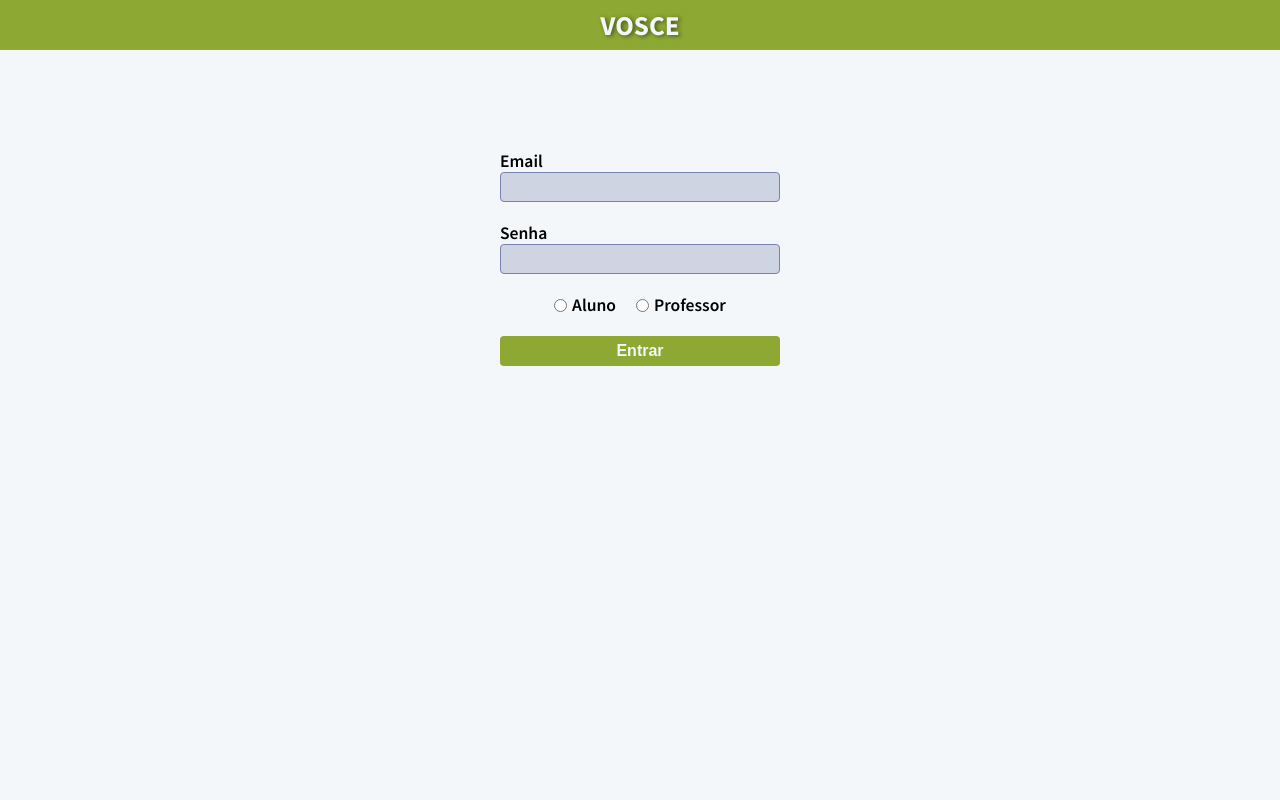
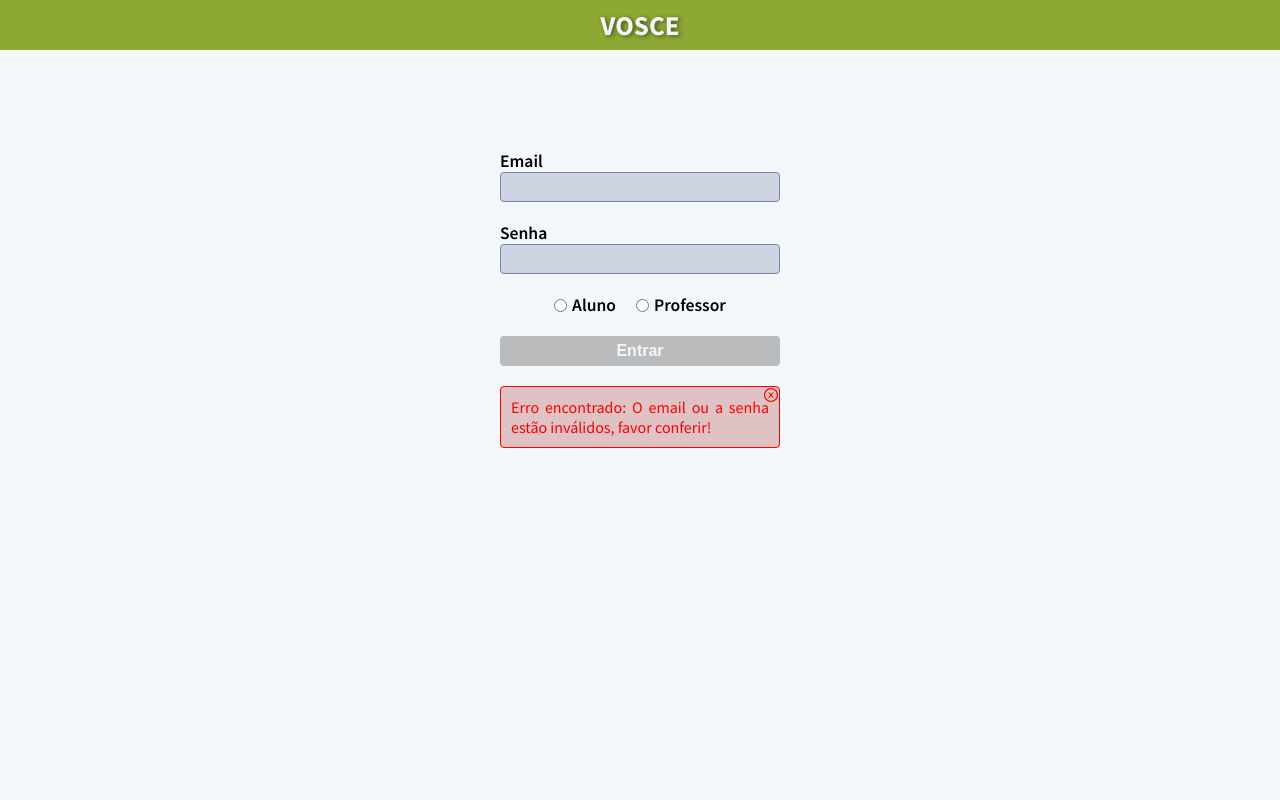
Before and after one commit to SunshineDN/interactive-video, a React (Create React App) app: page / in a window 1280 px wide. Shown: the top 800 px of the page. Built offline with nearby package versions, Linux system fonts and the light colour scheme.

Commit message:
Otimizado componentes e funções

```diff
--- a/package.json
+++ b/package.json
@@ -6,8 +6,10 @@
     "@testing-library/jest-dom": "^5.16.5",
     "@testing-library/react": "^13.4.0",
     "@testing-library/user-event": "^13.5.0",
+    "axios": "^1.3.4",
     "react": "^18.2.0",
     "react-dom": "^18.2.0",
+    "react-icons": "^4.8.0",
     "react-router": "^6.9.0",
     "react-router-dom": "^6.9.0",
     "react-scripts": "5.0.1",
--- a/src/App.js
+++ b/src/App.js
@@ -1,5 +1,5 @@
 import React from 'react'
-import { BrowserRouter, Routes, Route } from 'react-router-dom';
+import { Routes, Route } from 'react-router-dom';
 import Login from './pages/Login';
 import Aluno from './pages/Aluno';
 import Professor from './pages/Professor';
@@ -7,13 +7,11 @@ import Professor from './pages/Professor';
 function App() {
   return (
     <>
-      <BrowserRouter>
         <Routes>
           <Route path="/" element={<Login />} />
-          <Route path="/aluno" element={<Aluno />} />
-          <Route path="/professor" element={<Professor />} />
+          <Route path="/Aluno" element={<Aluno />} />
+          <Route path="/Professor" element={<Professor />} />
         </Routes>
-      </BrowserRouter>
     </>
   );
 }
--- a/src/components/BoxLogin/index.js
+++ b/src/components/BoxLogin/index.js
@@ -1,19 +1,30 @@
-import React, { useState } from 'react'
-import { Container, Input, InputWrapper, Label, Radios, RadioWrapper, Submit } from './styles';
+import React, {useEffect, useState} from 'react'
+import {ErrorMsg, CloseBtn, Container, Input, InputWrapper, Label, Radios, RadioWrapper, Submit} from './styles';
+import {useLoginValidate} from "../../hooks/useLoginValidate";
 
 const BoxLogin = () => {
   const [email, setEmail] = useState("");
   const [password, setPassword] = useState("");
   const [cargo, setCargo] = useState("");
+  const [error, setError] = useState("Erro encontrado: O email ou a senha estão inválidos, favor conferir!");
+  const [isDisabled, setIsDisabled] = useState(true);
+
+  useEffect(() => {
+    if (email !== "" && password !== "" && cargo !== "") {
+      setIsDisabled(false)
+    } else {
+      setIsDisabled(true)
+    }
+  }, [email, password, cargo])
 
   return (
     <>
-      <Container action={cargo}>
+      <Container onSubmit={ useLoginValidate(email, password, cargo, setError) } msg={!!error}>
         <InputWrapper>
           <Label htmlFor='user'>Email</Label>
-          <Input id='user' type="email" value={email} onChange={e => setEmail(e.target.value)} />
+          <Input id='user' type="email" name={"email"} value={email} onChange={e => setEmail(e.target.value)} />
           <Label htmlFor='pass'>Senha</Label>
-          <Input minLength="8" id='pass' type="password" value={password} onChange={e => setPassword(e.target.value)} />
+          <Input minLength="8" id='pass' type="password" name={"password"} value={password} onChange={e => setPassword(e.target.value)} />
         </InputWrapper>
         <RadioWrapper>
           <Radios>
@@ -23,7 +34,12 @@ const BoxLogin = () => {
             <Label htmlFor='professor'>Professor</Label>
           </Radios>
         </RadioWrapper>
-        <Submit />
+        <Submit disabled={isDisabled} />
+        {error ?
+            <ErrorMsg>
+              {error}
+              <CloseBtn/>
+            </ErrorMsg> : null}
       </Container>
     </>
   )
--- a/src/components/BoxLogin/styles.js
+++ b/src/components/BoxLogin/styles.js
@@ -1,7 +1,9 @@
 import styled from "styled-components";
+import { AiOutlineCloseCircle } from "react-icons/ai"
 
 export const Container = styled.form`
     height: 100vh;
+    font-family: 'Source Sans Pro', sans-serif;
     margin: 100px auto 0 auto;
     max-width: 400px;
     display: flex;
@@ -35,7 +37,6 @@ export const Input = styled.input.attrs({
 `
 
 export const Label = styled.label`
-    font-family: 'Source Sans Pro', sans-serif;
     font-size: 1.1em;
     user-select: none;
     font-weight: 600;
@@ -59,7 +60,7 @@ export const Radios = styled.div`
 
 export const Submit = styled.input.attrs({
     type: "submit",
-    value: "Entrar"
+    value: "Entrar",
 })`
     text-align: center;
     color: #f4f7f9;
@@ -73,9 +74,42 @@ export const Submit = styled.input.attrs({
     border: none;
     border-radius: 4px;
     transition: all .2s ease-in-out;
+    &:disabled {
+      cursor: not-allowed;
+      background-color: gray;
+      opacity: .5;
+    }
+    &:disabled:hover{
+      background-color: gray;
+      border:none;
+      color: white;
+    }
     &:hover {
         color: #8da833;
         background-color: #f4f7f9;
         border: 2px solid rgba(119, 131, 177, .6);
     }
 `
+
+export const ErrorMsg = styled.div`
+  background-color: rgba(206, 151, 151, 0.55);
+  width: 70%;
+  border: 1px solid red;
+  border-radius: 4px;
+  margin-top: 5%;
+  padding: 10px;
+  text-align: justify;
+  color: red;
+  position: relative;
+  transition: all .2s ease-in-out;
+  &:hover {
+    box-shadow: 0 0 5px 0 red;
+  }
+`
+
+export const CloseBtn = styled(AiOutlineCloseCircle)`
+  position: absolute;
+  right: 0;
+  top: 0;
+  cursor: pointer;
+`
--- /dev/null
+++ b/src/hooks/useLoginValidate/index.js
@@ -0,0 +1,24 @@
+import {useNavigate} from "react-router";
+import {api} from "../../services/api";
+import {useCallback} from "react";
+
+export function useLoginValidate (email, password, cargo, setError) {
+    const navigate = useNavigate();
+    return (
+        useCallback(async (e) => {
+            e.preventDefault();
+            try {
+                console.log(`Enviando requisição para: login/${cargo};\n Dados: ${email}, ${password}`)
+                const response = await api.post("login/" + cargo, { email, password });
+                if (response.status === 200) {
+                    console.log("Autorizado, " + cargo)
+                    navigate("/"+cargo)
+                }
+            } catch (error) {
+                console.error("Error", error)
+                setError(error.message)
+            }
+        }, [email, password, cargo, setError, navigate])
+    )
+
+}
--- a/src/index.js
+++ b/src/index.js
@@ -1,12 +1,15 @@
 import React from 'react';
 import ReactDOM from 'react-dom/client';
+import {BrowserRouter} from "react-router-dom";
 import App from './App';
 import { GlobalStyles } from './globalStyles/styles';
 
 const root = ReactDOM.createRoot(document.getElementById('root'));
 root.render(
   <React.StrictMode>
-    <GlobalStyles />
-    <App />
+      <BrowserRouter>
+          <GlobalStyles />
+          <App />
+      </BrowserRouter>
   </React.StrictMode>
 );
--- /dev/null
+++ b/src/services/api.js
@@ -0,0 +1,9 @@
+import axios from "axios";
+
+export const api = axios.create({
+    baseURL: "http://localhost/8080",
+    headers: {
+        "Content-Type": "application/json",
+        "Accept": "application/json",
+    }
+})
```
Also changed, not shown: 1 other file (tests, documents, lock files or other folders).
